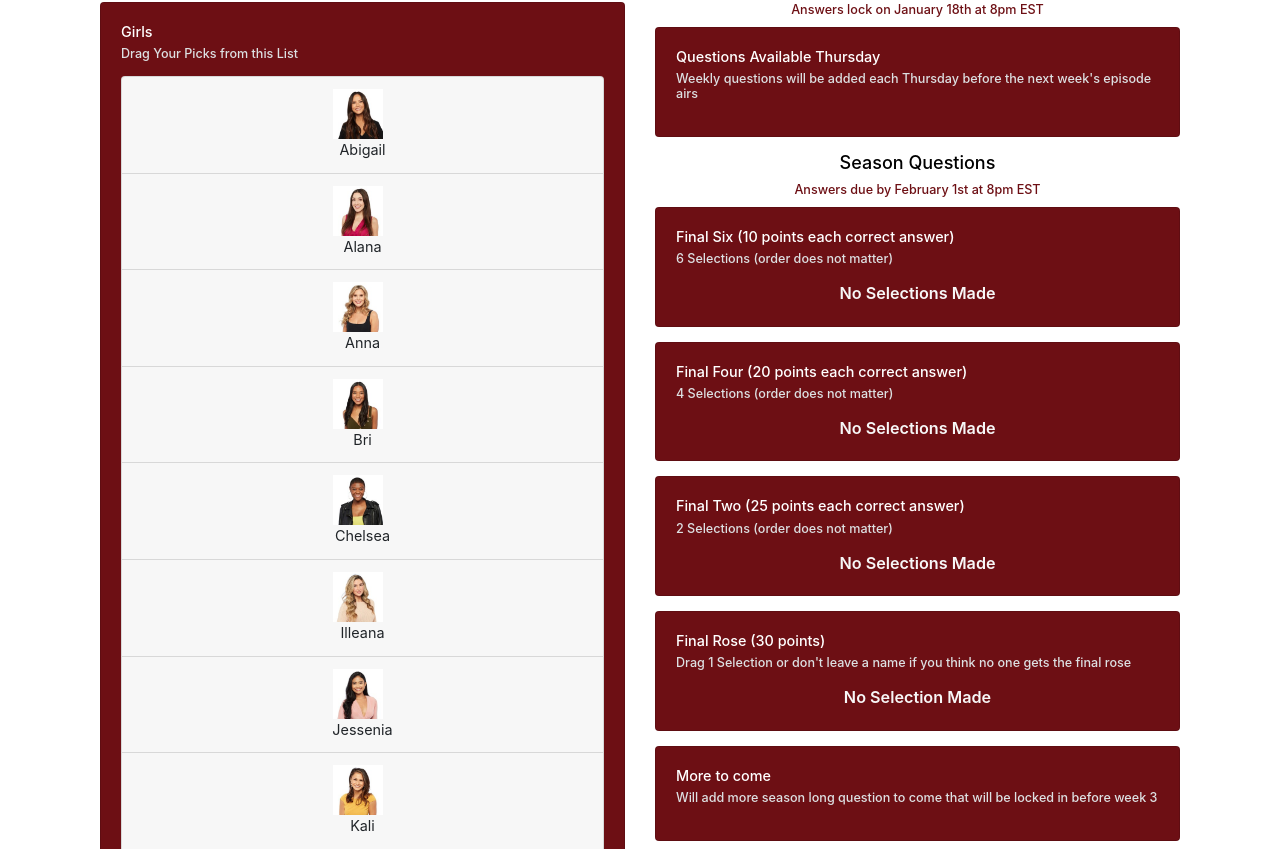
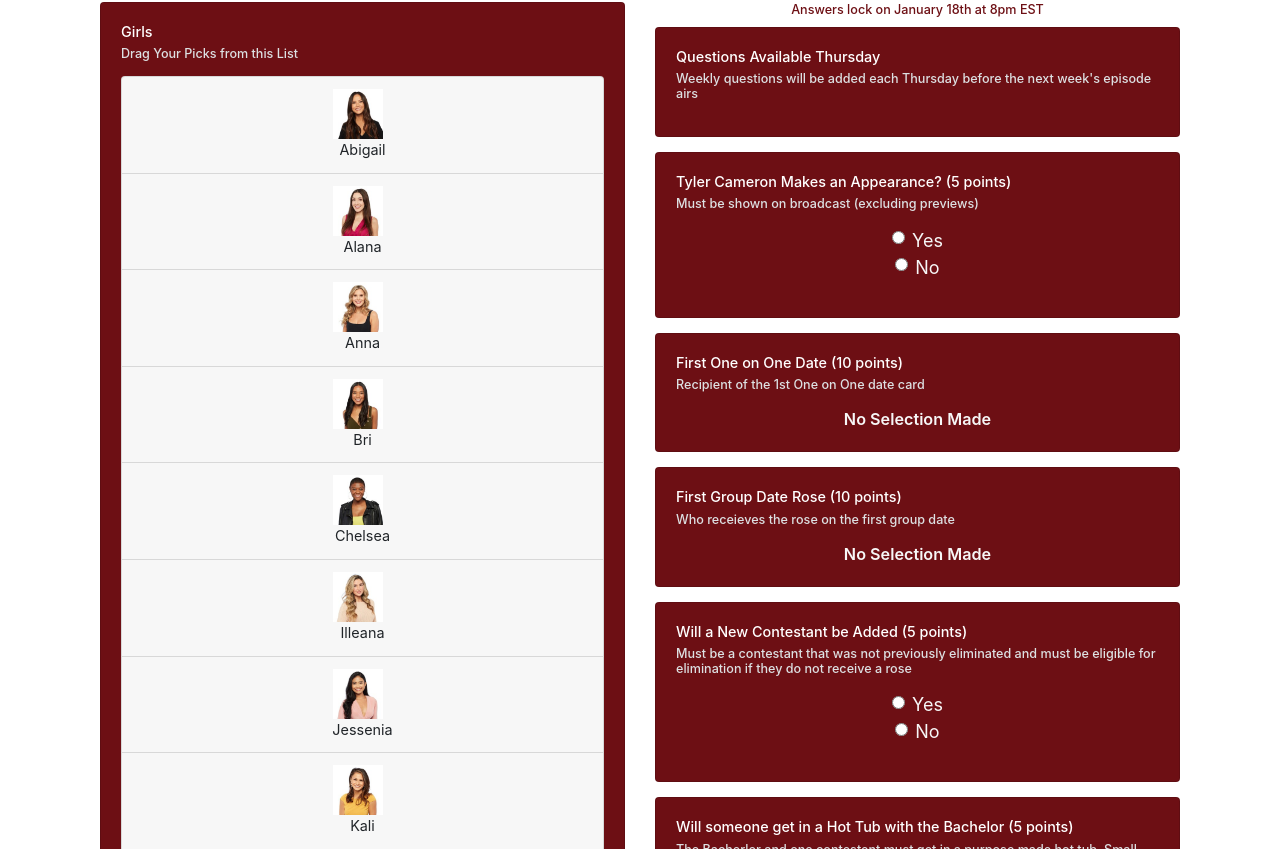
Before and after one commit to palburtus/batchelor-game, a React (Create React App) app: page / in a window 1280 px wide. Shown: the part 1231-2080 px from the top of the page. Built offline with nearby package versions, Linux system fonts and the light colour scheme; no server answers; the database is empty; a web font is replaced by a local one.

Commit message:
added some week three questions and tests

```diff
--- a/src/components/batchelorGame.jsx
+++ b/src/components/batchelorGame.jsx
@@ -160,6 +160,18 @@ class BatchelorGame extends React.Component {
 
         let picks = this.state.picks;
 
+        //WEEK 3
+        if(!this.state.isWeekThreeLockedOut){
+
+            if(listId === 'first-one-on-one-date-week-three'){
+                picks.firstOneOnOneDateWeekThree = -1;
+            }
+
+            if(listId === 'first-group-date-rose-week-three'){
+                picks.firstGroupDateRoseWeekThree = -1
+            }
+        }
+
         //WEEK 2
         if(!this.state.isWeekTwoLockedOut){
             if(listId === 'first-one-on-one-date'){
@@ -244,6 +256,13 @@ class BatchelorGame extends React.Component {
 
         }
 
+        //WEEK 3
+        if(!this.state.isWeekThreeLockedOut){
+
+            picks.firstOneOnOneDateWeekThree = this.handleSingleDragAdd(picks.firstOneOnOneDateWeekThree, this.state.picks.firstOneOnOneDateWeekThree, 'first-one-on-one-date-week-three', result);
+            picks.firstGroupDateRoseWeekThree = this.handleSingleDragAdd(picks.firstGroupDateRoseWeekThree, this.state.picks.firstGroupDateRoseWeekThree, 'first-group-date-rose-week-three', result);
+        }
+
         //WEEK 2
         if(!this.state.isWeekTwoLockedOut){
             picks.firstOneOnOneDate = this.handleSingleDragAdd(picks.firstOneOnOneDate, this.state.picks.firstOneOnOneDate, 'first-one-on-one-date', result);
@@ -273,6 +292,15 @@ class BatchelorGame extends React.Component {
 
         let picks = this.state.picks;
 
+        //WEEK 3
+        if(!this.state.isWeekThreeLockedOut){
+            picks.isTylerCameronApperanceWeekThree = this.handleBooleanEventChange(evt, 'isTylerCameronApperanceWeekThree', picks.isTylerCameronApperanceWeekThree);
+            picks.isNewContestantIntroducedWeekThree = this.handleBooleanEventChange(evt, 'isNewContestantIntroducedWeekThree', picks.isNewContestantIntroducedWeekThree);
+            picks.isHotTubWeekThree = this.handleBooleanEventChange(evt, 'isHotTubWeekThree', picks.isHotTubWeekThree);
+            picks.isVictoriaMarylynSurviveWeekThree = this.handleBooleanEventChange(evt, 'isVictoriaMarylynSurviveWeekThree', picks.isVictoriaMarylynSurviveWeekThree);
+        }
+
+        //WEEK 2
         if(!this.state.isWeekTwoLockedOut){
             picks.isHotTubWeekTwo = this.handleBooleanEventChange(evt, 'isHotTubWeekTwoRadios', picks.isHotTubWeekTwo);
             picks.isTylerCameronApperanceWeek2 = this.handleBooleanEventChange(evt, 'isTylerCameronApperanceWeek2Radios', picks.isTylerCameronApperanceWeek2);
@@ -393,6 +421,55 @@ class BatchelorGame extends React.Component {
                                     </Card.Body>
                                 </Card>
 
+                                <BooleanPick
+                                    isLocked={this.state.isWeekThreeLockedOut}
+                                    pick={this.state.picks.isTylerCameronApperanceWeekThree}
+                                    title='Tyler Cameron Makes an Appearance? (5 points)'
+                                    subtitle='Must be shown on broadcast (excluding previews)'
+                                    radiosIds='isTylerCameronApperanceWeekThree'
+                                    handleChange={this.handleChange}/>
+
+                                <SinglePickDrag
+                                    isLocked={this.state.isWeekThreeLockedOut}
+                                    droppableId='first-one-on-one-date-week-three'
+                                    pick={this.state.picks.firstOneOnOneDateWeekThree}
+                                    onDragEnd={this.onDragEnd}
+                                    removeSelection={this.removeSelection}
+                                    title='First One on One Date (10 points)'
+                                    subtitle='Recipient of the 1st One on One date card'/>
+
+                                <SinglePickDrag
+                                    isLocked={this.state.isWeekThreeLockedOut}
+                                    droppableId='first-group-date-rose-week-three'
+                                    pick={this.state.picks.firstGroupDateRoseWeekThree}
+                                    onDragEnd={this.onDragEnd}
+                                    removeSelection={this.removeSelection}
+                                    title='First Group Date Rose (10 points)'
+                                    subtitle='Who receieves the rose on the first group date'/>
+
+                                <BooleanPick
+                                    isLocked={this.state.isWeekThreeLockedOut}
+                                    pick={this.state.picks.isNewContestantIntroducedWeekThree}
+                                    title='Will a New Contestant be Added (5 points)'
+                                    subtitle='Must be a contestant that was not previously eliminated and must be eligible for elimination if they do not receive a rose'
+                                    radiosIds='isNewContestantIntroducedWeekThree'
+                                    handleChange={this.handleChange}/>
+
+                                <BooleanPick
+                                        isLocked={this.state.isWeekThreeLockedOut}
+                                        pick={this.state.picks.isHotTubWeekThree}
+                                        title='Will someone get in a Hot Tub with the Bachelor (5 points)'
+                                        subtitle='The Bacherlor and one contestent must get in a purpose made hot tub.  Small pools, natural springs, do not count'
+                                        radiosIds='isHotTubWeekThree'
+                                        handleChange={this.handleChange}/>
+
+                                <BooleanPick
+                                        isLocked={this.state.isWeekThreeLockedOut}
+                                        pick={this.state.picks.isVictoriaMarylynSurviveWeekThree}
+                                        title='Will both Victoria and Marylyn recieve a rose in the next two rose ceremonies (5 points)'
+                                        subtitle='This includes the rose ceremony was still in progress at the end of episode 2 as well as the next rose ceremony after that'
+                                        radiosIds='isVictoriaMarylynSurviveWeekThree'
+                                        handleChange={this.handleChange}/>
 
                                 <h3>Season Questions</h3>
                                 <h4>Answers due by February 1st at 8pm EST</h4>
@@ -466,7 +543,7 @@ class BatchelorGame extends React.Component {
                                     <BooleanPick
                                         isLocked={this.state.isWeekTwoLockedOut}
                                         pick={this.state.picks.isNewContestantIntroducedWeekTwo}
-                                        title='Will a New Contestant be Added'
+                                        title='Will a New Contestant be Added (5 points)'
                                         subtitle='Must be a contestant that was not previously eliminated and must be eligible for elimination if they do not receive a rose'
                                         radiosIds='isNewContestantIntroducedWeekTwo'
                                         handleChange={this.handleChange}/>
@@ -509,7 +586,7 @@ class BatchelorGame extends React.Component {
                                     <BooleanPick
                                             isLocked={this.state.isWeekTwoLockedOut}
                                             pick={this.state.picks.isHotTubWeekTwo}
-                                            title='Will someone get in a Hot Tub with the Bachelor'
+                                            title='Will someone get in a Hot Tub with the Bachelor (5 points)'
                                             subtitle='The Bacherlor and one contestent must get in a purpose made hot tub.  Small pools, natural springs, do not count'
                                             radiosIds='isHotTubWeekTwoRadios'
                                             handleChange={this.handleChange}/>
--- a/src/constants.js
+++ b/src/constants.js
@@ -26,6 +26,8 @@ export function defaultPicks() {
         firstGroupDateRoseWeekTwo: NO_SELECTION,
         isNewContestantIntroducedWeekTwo: NO_SELECTION,
         firstInterruptionWeekTwo: NO_SELECTION,
+        //WEEK 3
+        isTylerCameronApperanceWeekThree: NO_SELECTION,
         //TODO (can be implemented after 1st episode)
         firstTwoOneOne: [],
         firstToLeaveOnOwn: -1
@@ -52,6 +54,13 @@ export const perfectPicks = {
     firstGroupDateRoseWeekTwo: '20',
     isNewContestantIntroducedWeekTwo: FALSE,
     firstInterruptionWeekTwo: NO_ACTION,
+    //WEEK 3
+    firstOneOnOneDateWeekThree: NOT_SETTLED,
+    firstGroupDateRoseWeekThree: NOT_SETTLED,
+    isTylerCameronApperanceWeekThree: NOT_SETTLED,
+    isNewContestantIntroducedWeekThree: NOT_SETTLED,
+    isHotTubWeekThree: NOT_SETTLED,
+    isVictoriaMarylynSurviveWeekThree: NOT_SETTLED,
     //TODO (can be implemented after 1st episode)
     firstToLeaveOnOwn: NOT_SETTLED
 }
@@ -75,7 +84,14 @@ export const scoreMap = {
     'requiresMedicalAttentionWeekTwo' : 10,
     'firstGroupDateRoseWeekTwo' : 10,
     'isNewContestantIntroducedWeekTwo' : 5,
-    'firstInterruptionWeekTwo' : 10
+    'firstInterruptionWeekTwo' : 10,
+    //WEEK 3
+    'firstOneOnOneDateWeekThree' : 10,
+    'firstGroupDateRoseWeekThree' : 10,
+    'isTylerCameronApperanceWeekThree' : 5,
+    'isNewContestantIntroducedWeekThree' : 5,
+    'isHotTubWeekThree' : 5,
+    'isVictoriaMarylynSurviveWeekThree' : 5
 }
 
 export function getGirlsById(id){
--- a/src/gameService.js
+++ b/src/gameService.js
@@ -3,6 +3,31 @@ import * as constants from './constants';
 export const getScore = (picks) => {
     let score = 0;
     if(picks){
+
+        //WEEK 3
+        if(picks.firstOneOnOneDateWeekThree === constants.perfectPicks.firstOneOnOneDateWeekThree){
+            score += constants.scoreMap['firstOneOnOneDateWeekThree'];
+        }
+
+        if(picks.firstGroupDateRoseWeekThree === constants.perfectPicks.firstGroupDateRoseWeekThree){
+            score += constants.scoreMap['firstGroupDateRoseWeekThree'];
+        }
+
+        if(picks.isTylerCameronApperanceWeekThree === constants.perfectPicks.isTylerCameronApperanceWeekThree){
+            score += constants.scoreMap['isTylerCameronApperanceWeekThree'];
+        }
+
+        if(picks.isNewContestantIntroducedWeekThree === constants.perfectPicks.isNewContestantIntroducedWeekThree){
+            score += constants.scoreMap['isNewContestantIntroducedWeekThree'];
+        }
+
+        if(picks.isHotTubWeekThree === constants.perfectPicks.isHotTubWeekThree){
+            score += constants.scoreMap['isHotTubWeekThree'];
+        }
+
+        if(picks.isVictoriaMarylynSurviveWeekThree === constants.perfectPicks.isVictoriaMarylynSurviveWeekThree){
+            score += constants.scoreMap['isVictoriaMarylynSurviveWeekThree'];
+        }
 
         //WEEK 2
         if(picks.firstOneOnOneDate === constants.perfectPicks.firstOneOnOneDate){
```
Also changed, not shown: 1 other file (tests, documents, lock files or other folders).
